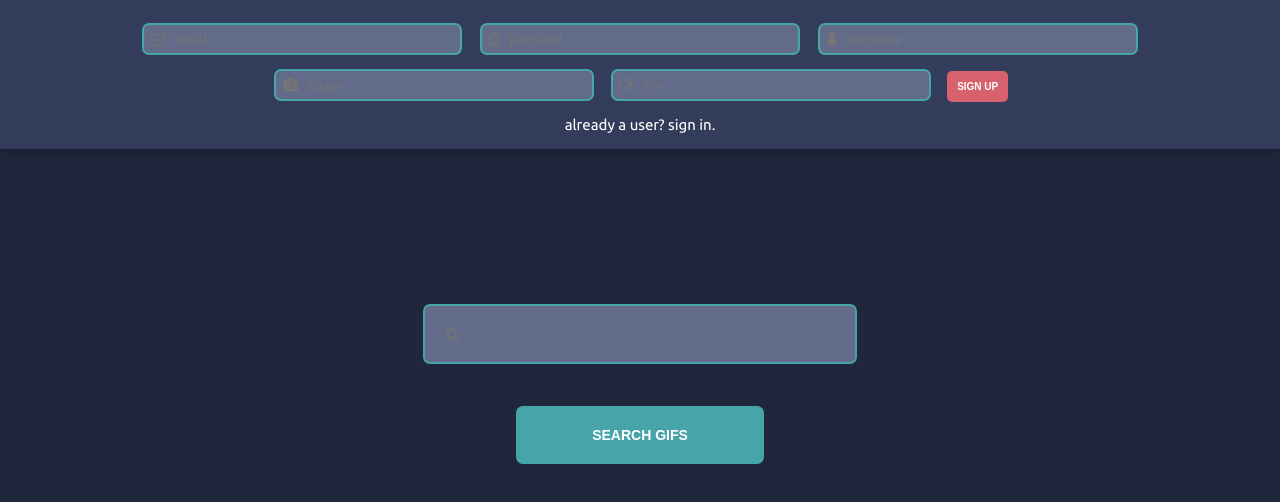
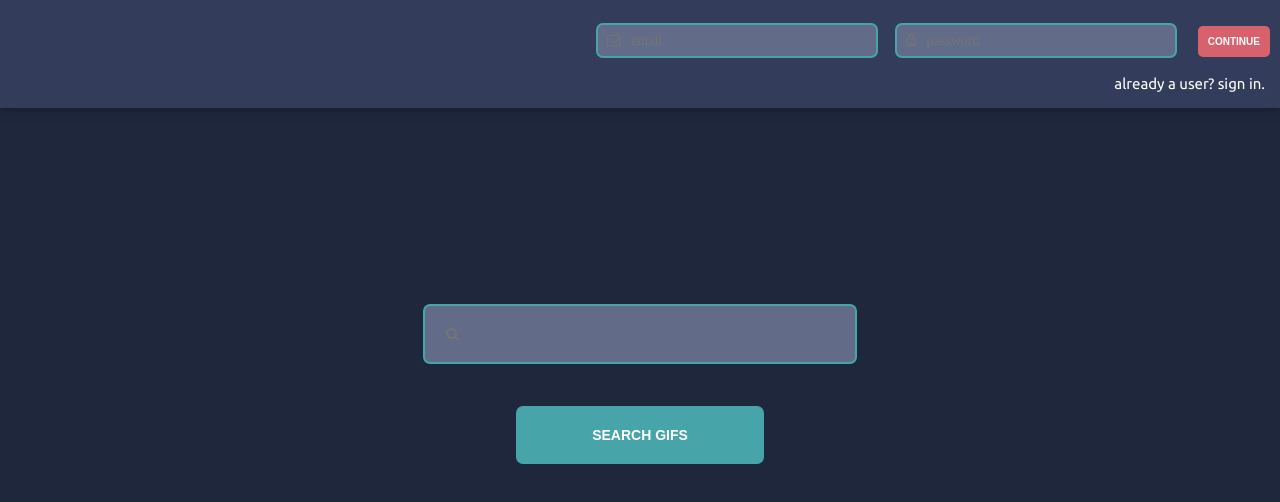
Before and after one commit to ninerail/plutonians, a website: page public/index.html in a window 1280 px wide. Drawn offline with nearby package versions, Linux system fonts and the light colour scheme; no server answers; files whose address does not match are found by name.

Commit message:
adding edited forms

```diff
--- a/public/css/style.css
+++ b/public/css/style.css
@@ -18,7 +18,7 @@ body {
 #formDiv {
 	width: 100%;
     padding: 1em 0 1em 0;
-    text-align: center;
+    text-align: right;
     position: fixed;
     top: 0;
     background-color: rgba(57, 68, 99, 0.8);
@@ -32,7 +32,7 @@ form.active, .delete.active {
 
 .formButton {
 	padding: 1em;
-	margin: 0.5em;
+	margin: 1em;
 	background-color: #d7616c;
 	border: 0;
 	border-radius: 0.5em;
@@ -65,14 +65,14 @@ form.active, .delete.active {
 
 form > p {
 	font-size: 15px;
-	margin-top: 0.5em;
+	margin: 0.5em 1em 0 0;
 	color: white;
 }
 
 
 #logIn > input, #signUp > input, #editProfile > input {
 	margin: 0.5em;
-	padding: 0.5em;
+	padding: 0.6em;
 	font-family: 'glass';
 	font-size: 14px;
 	background-color: #626c88;
@@ -83,16 +83,15 @@ form > p {
 
 
 #logIn > input {
-	width: 30%;
+	width: 22%;
 }
 
 
 #signUp > input {
-	width: 25%;
+	width: 22%;
 }
 
 #logoutButton, #editButton {
-	float: right;
 	margin-right: 2em;
 }
 
--- a/public/index.html
+++ b/public/index.html
@@ -34,7 +34,7 @@
 		<form id="logIn" ng-if="!ctrl.user" ng-class="(ctrl.displayForm)?'':'active'">
 			<input ng-model="ctrl.loginData.email" ng-class="(ctrl.loginError)?'errorBorder':''" type="text" placeholder="&#xE801;">
 			<input ng-model="ctrl.loginData.password" ng-class="(ctrl.loginError)?'errorBorder':''" type="text" placeholder="&#xE802;">
-			<button ng-click="ctrl.logIn()" class="formButton">LOG IN</button></br>
+			<button ng-click="ctrl.logIn()" class="formButton">&nbsp;&nbsp;&nbsp; LOG IN &nbsp;&nbsp;&nbsp;</button></br>
 			<p id="login-status"></p>
 			<p ng-click="ctrl.formShow()">not a user? sign up</p>
 		</form>
@@ -42,13 +42,14 @@
 
 		<!-- show if not yet signed up -->
 		<form id="signUp" ng-if="!ctrl.user" ng-class="(ctrl.displayForm)?'active':''">
-			<input type="text" ng-model="ctrl.signUpData.email" placeholder="&#xE801; &nbsp; email">
-			<input type="text" ng-model="ctrl.signUpData.password" placeholder="&#xE802; &nbsp; password">
-			<input type="text" ng-model="ctrl.signUpData.username" placeholder="&#xE805; &nbsp; username">
-			<input type="text" ng-model="ctrl.signUpData.imgUrl" placeholder="&#xE804; &nbsp; image">
-			<input type="text" ng-model="ctrl.signUpData.bio" placeholder="&#xE803; &nbsp; bio">
-			<button ng-click="ctrl.signUp()" class="formButton">SIGN UP</button></br>
-			<p ng-click="ctrl.formShow()">already a user? sign in.</p>
+			<input type="text" ng-if="!ctrl.moreInfo" ng-model="ctrl.signUpData.email" placeholder="&#xE801; &nbsp; email">
+			<input type="text" ng-if="!ctrl.moreInfo" ng-model="ctrl.signUpData.password" placeholder="&#xE802; &nbsp; password">
+			<input type="text" ng-if="ctrl.moreInfo" ng-model="ctrl.signUpData.username" placeholder="&#xE805; &nbsp; username">
+			<input type="text" ng-if="ctrl.moreInfo" ng-model="ctrl.signUpData.imgUrl" placeholder="&#xE804; &nbsp; image">
+			<input type="text" ng-if="ctrl.moreInfo" ng-model="ctrl.signUpData.bio" placeholder="&#xE803; &nbsp; bio">
+			<button ng-click="ctrl.moreForm()" ng-if="!ctrl.moreInfo" class="formButton">CONTINUE</button>
+			<button ng-if="ctrl.moreInfo" ng-click="ctrl.signUp()" class="formButton">&nbsp;&nbsp;SIGN UP&nbsp;&nbsp;</button></br>
+			<p ng-click="ctrl.formShow()" ng-if="!ctrl.moreInfo">already a user? sign in.</p>
 		</form>
 
 
--- a/public/js/app.js
+++ b/public/js/app.js
@@ -3,16 +3,6 @@ var app = angular.module('podcastApp', []);
 
 // GET USER DATA CONTROLLER
 app.controller('getOurData', ['$http', '$scope', function($http, $scope){
-
-
-	// FACEBOOK SHARE BUTTON
-	this.shareMe = function(item) {
-		console.log(item.gifUrl);
-		FB.ui({
-			method: 'share',
-			href: item.gifUrl,
-			}, function(response){});
-	}
 
 	// VARIABLE FOR THIS
 	var self = this;
@@ -37,6 +27,19 @@ app.controller('getOurData', ['$http', '$scope', function($http, $scope){
 
 	// LOGIN ERROR IS FALSE ON PAGE LOAD
 	this.loginError = false;
+
+	// HIDE SIGNUP FORM ON PAGE LOAD
+	this.moreInfo = false;
+
+
+	// FACEBOOK SHARE BUTTON
+	this.shareMe = function(item) {
+		console.log(item.gifUrl);
+		FB.ui({
+			method: 'share',
+			href: item.gifUrl,
+			}, function(response){});
+	}
 
 
 	// USER LOGGED IN VERIFICATION
@@ -70,9 +73,15 @@ app.controller('getOurData', ['$http', '$scope', function($http, $scope){
 	};
 
 
-
 	// EVOKE GET USER FUNCTION ON PAGE LOAD
 	this.getUser();
+
+
+	// FORM FUNCTION FOR SIGN UP FORM
+	this.moreForm = function() {
+		console.log("more form button was clicked");
+		self.moreInfo = !self.moreInfo;
+	}
 
 
 	// SIGNUP FUNCTION
@@ -86,6 +95,8 @@ app.controller('getOurData', ['$http', '$scope', function($http, $scope){
 		//success
 		function(response){
 			console.log(response);
+			// hide the first form
+			self.moreInfo = false;
 			// console.log(response.data._id);
 			self.single = response.data;
 			// self.user = true for logged in data
@@ -114,6 +125,8 @@ app.controller('getOurData', ['$http', '$scope', function($http, $scope){
 		//success
 		function(response){
 			console.log(response);
+			// hide the first form
+			self.moreInfo = false;
 			// loginerror boxes go away if needed
 			this.loginError = false;
 			// add id to userObj to be used later
@@ -160,6 +173,7 @@ app.controller('getOurData', ['$http', '$scope', function($http, $scope){
 
 	// NG-CLICK ON IMAGE TO ADD TO USER'S ARRAY
 	self.addImg = function(item, index) {
+		if (self.user) {
 			console.log("The image was clicked!");
 			console.log(item);
 			console.log(userObj.id);
@@ -178,6 +192,10 @@ app.controller('getOurData', ['$http', '$scope', function($http, $scope){
 			function(results) {
 				// console.log("NG-CLICK ADDED ITEM TO USER ARRAY!!");
 			});
+		}
+		else {
+			console.log("not logged in");
+		}
 	};
 
 
@@ -200,6 +218,8 @@ app.controller('getOurData', ['$http', '$scope', function($http, $scope){
 		self.gifContainer = !self.gifContainer
 		// show my gifs
 		self.myGifs = true;
+		// remove yellow borders
+		this.selectedIndex = !index;
 	};
 
 
```
Also changed, not shown: server.js (+5 -5 lines). Lines whose indentation alone changed are shown as unchanged.
